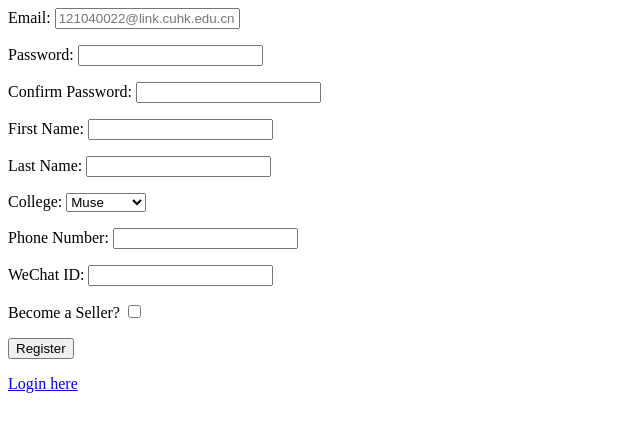
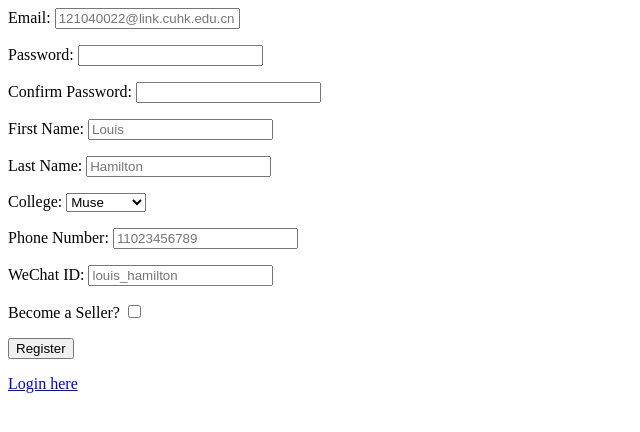
Before and after one commit to bryandts7/ecom_cuhksz_new, a Flask app: page /registrationForm in a window 1280 px wide. Shown: the top 432 px of the page, without its empty margins (0-640 px from the left). Run offline with Flask 3, Linux system fonts and the light colour scheme; data comes from the database, SQL or seed files in the repository.

Commit message:
placeholder

```diff
--- a/templates/register.html
+++ b/templates/register.html
@@ -12,8 +12,8 @@
 
     <p>Confirm Password: <input type="password" name="cpassword" id="cpassword"></p>
 
-    <p>First Name: <input type="text" name="firstName"></p>
-    <p>Last Name: <input type="text" name="lastName"></p>
+    <p>First Name: <input type="text" placeholder="Louis" name="firstName"></p>
+    <p>Last Name: <input type="text" placeholder="Hamilton" name="lastName"></p>
     <p>College:
         <select name="address1">
           {% for row in collegeBuildingData %}
@@ -21,8 +21,8 @@
           {% endfor %}
         </select>
       </p >
-    <p>Phone Number: <input type="text" name="phone"></p>
-    <p>WeChat ID: <input type="text" name="weChatId"></p>
+    <p>Phone Number: <input type="text" placeholder="11023456789" name="phone"></p>
+    <p>WeChat ID: <input type="text" placeholder="louis_hamilton" name="weChatId"></p>
         <label for="seller">Become a Seller?</label>
         <input type="checkbox" id="seller" name="seller" onclick="toggleSellerFields()"><br>
 
```
